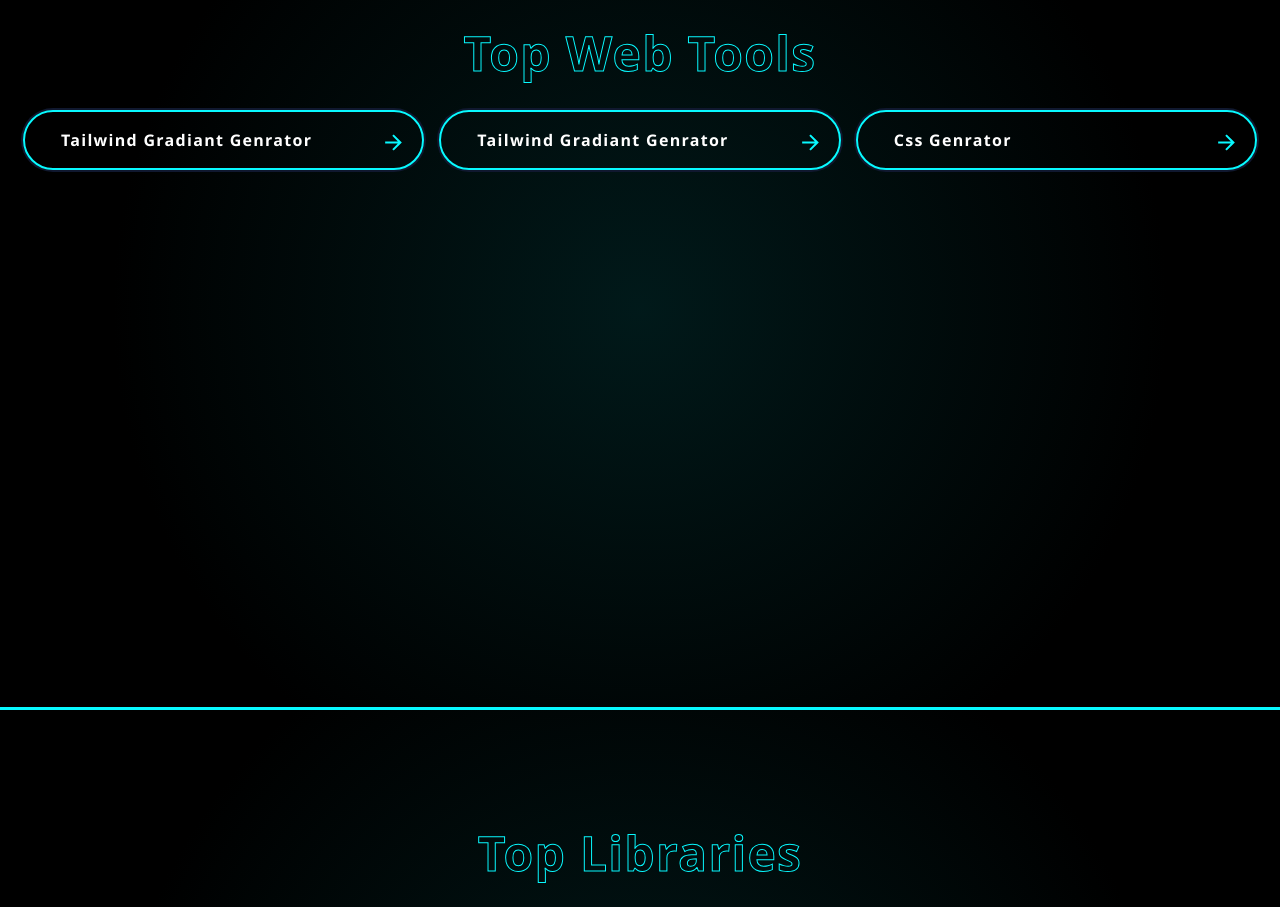
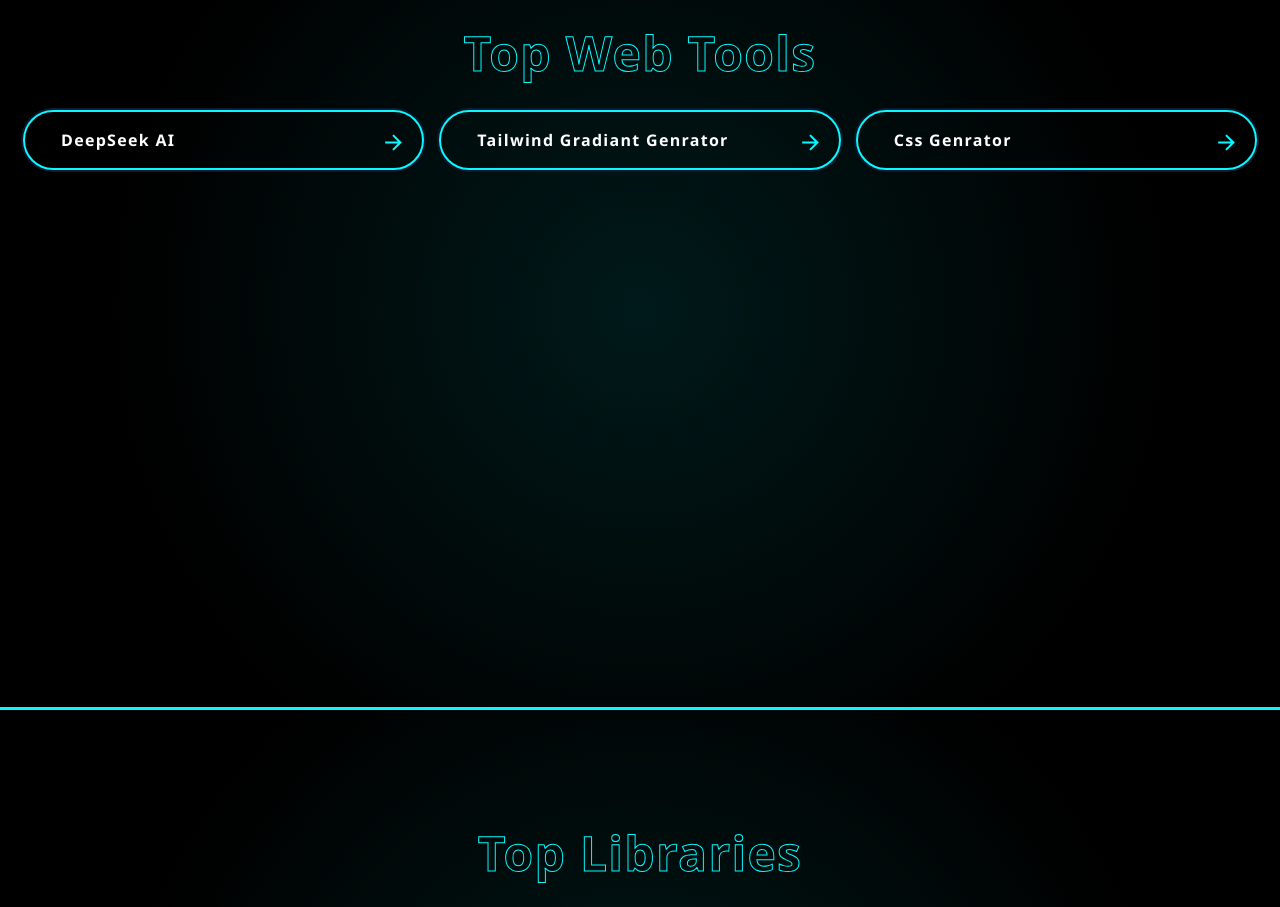
Before and after one commit to abdulwahab221/Developer-Site, a plain HTML site: page Web Develper Website/index.html in a window 1280 px wide. Shown: the part 960-1867 px from the top of the page. Drawn offline with nearby package versions, Linux system fonts and the light colour scheme.

Commit message:
Update index.html

```diff
--- a/Web Develper Website/index.html
+++ b/Web Develper Website/index.html
@@ -239,8 +239,8 @@
           <h3>Top Web Tools</h3>
         </div>
         <div class="btn-container">
-          <button class="animated-button">
-            <a target="_blank" href="https://gradienty.codes/">
+                    <button class="animated-button">
+            <a target="_blank" href="https://chat.deepseek.com/">
               <svg
                 viewBox="0 0 24 24"
                 class="arr-2"
@@ -250,7 +250,7 @@
                   d="M16.1716 10.9999L10.8076 5.63589L12.2218 4.22168L20 11.9999L12.2218 19.778L10.8076 18.3638L16.1716 12.9999H4V10.9999H16.1716Z"
                 ></path>
               </svg>
-              <span class="text">Tailwind Gradiant Genrator</span>
+              <span class="text">DeepSeek AI</span>
               <span class="circle"></span>
               <svg
                 viewBox="0 0 24 24"
@@ -264,7 +264,7 @@
             </a>
           </button>
           <button class="animated-button">
-            <a target="_blank" href="https://chat.deepseek.com/">
+            <a target="_blank" href="https://gradienty.codes/">
               <svg
                 viewBox="0 0 24 24"
                 class="arr-2"
```
